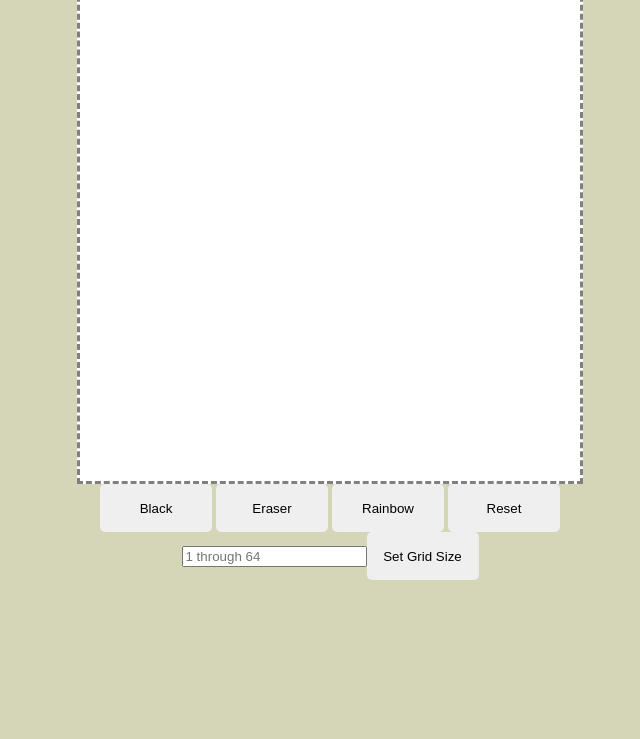
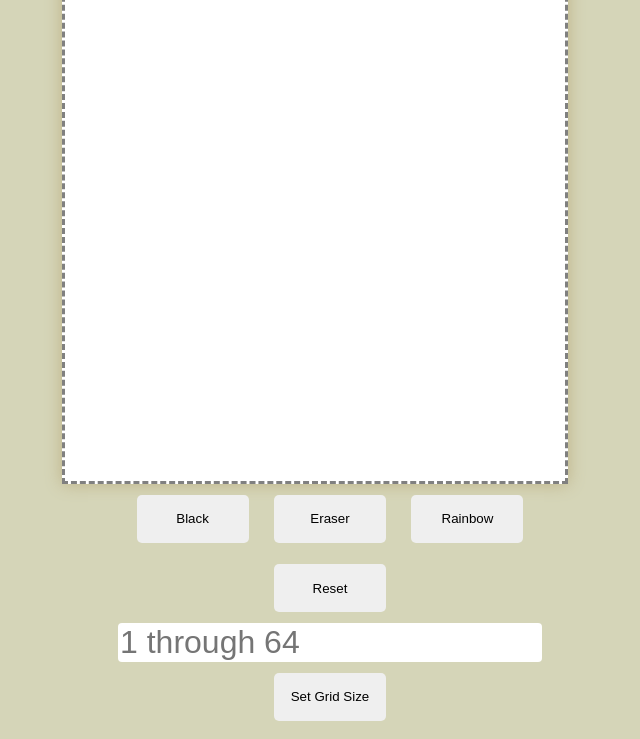
Before and after one commit to weisl9723/etch-a-sketch, a plain HTML site: page index.html in a window 1280 px wide. Shown: the part 124-863 px from the top of the page, without its empty margins (310-950 px from the left). Before the commit the page ends 800 px from the top, so only its background shows below. Drawn offline with Linux system fonts and the light colour scheme.

Commit message:
styling on input box and better spacing between divs

```diff
--- a/style.css
+++ b/style.css
@@ -25,6 +25,7 @@ body {
     background-color: white;
     border-style: dashed;
     border-color: grey;
+    box-shadow: 0 0 1rem #bdb185;
 }
 
 button {
@@ -33,6 +34,7 @@ button {
     width: 7rem;
     height: 3rem;
     transition: all .07s ease;
+    margin: 2%;
 }
 
 button:hover {
@@ -55,3 +57,11 @@ button.active {
     border-color: #ff7b00;
     box-shadow: 0 0 1rem #ff7b00;
 }
+
+input {
+    width: auto;
+    padding: auto;
+    font-size:xx-large;
+    border: none;
+    border-radius: 4px;
+}
```
